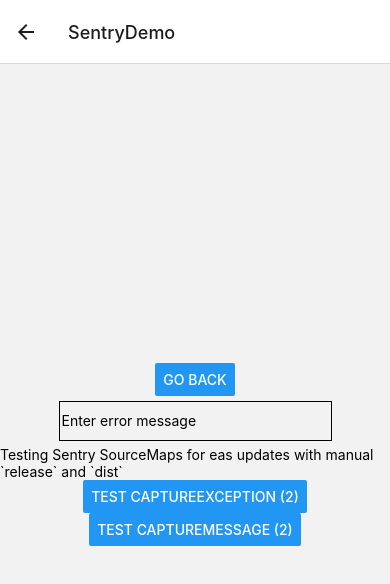
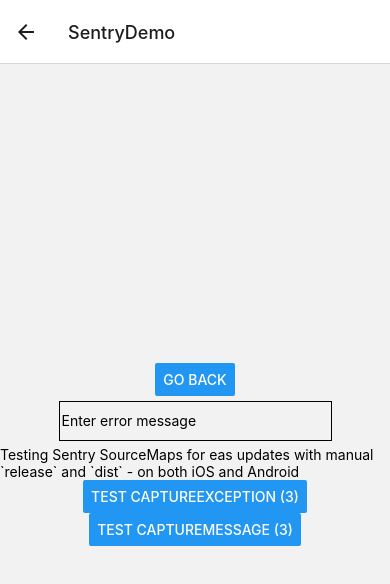
Before and after one commit to timmyjose/env-resolution-expo, a React Native app: screen /SentryDemo in a window 390 px wide. Shown: the top 584 px of the page. Built offline with nearby package versions, Linux system fonts and the light colour scheme; what react-native-device-info would draw is missing.

Commit message:
test: testing sourcemaps with eas updates for both ios and android

```diff
--- a/src/components/SentryDemo.tsx
+++ b/src/components/SentryDemo.tsx
@@ -19,9 +19,9 @@
         value={errMsg}
         onChangeText={text => setErrMsg(text)}
       />
-      <Text>Testing Sentry SourceMaps for eas updates with manual `release` and `dist`</Text>
-      <Button title='Test captureException (2)' onPress={() => Sentry.captureException(new Error(errMsg))} />
-      <Button title='Test captureMessage (2)' onPress={() => Sentry.captureMessage(errMsg)} />
+      <Text>Testing Sentry SourceMaps for eas updates with manual `release` and `dist` - on both iOS and Android</Text>
+      <Button title='Test captureException (3)' onPress={() => Sentry.captureException(new Error(errMsg))} />
+      <Button title='Test captureMessage (3)' onPress={() => Sentry.captureMessage(errMsg)} />
     </View>
   )
 }
```
